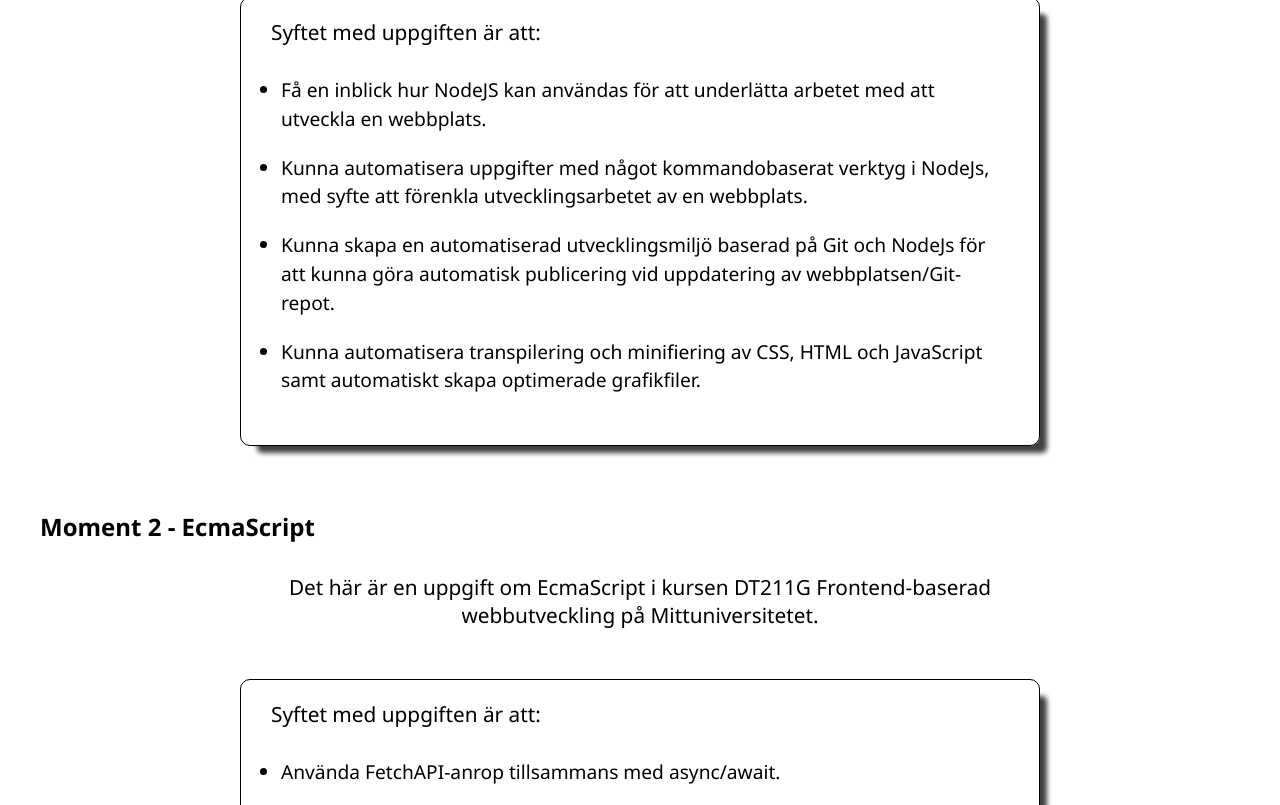
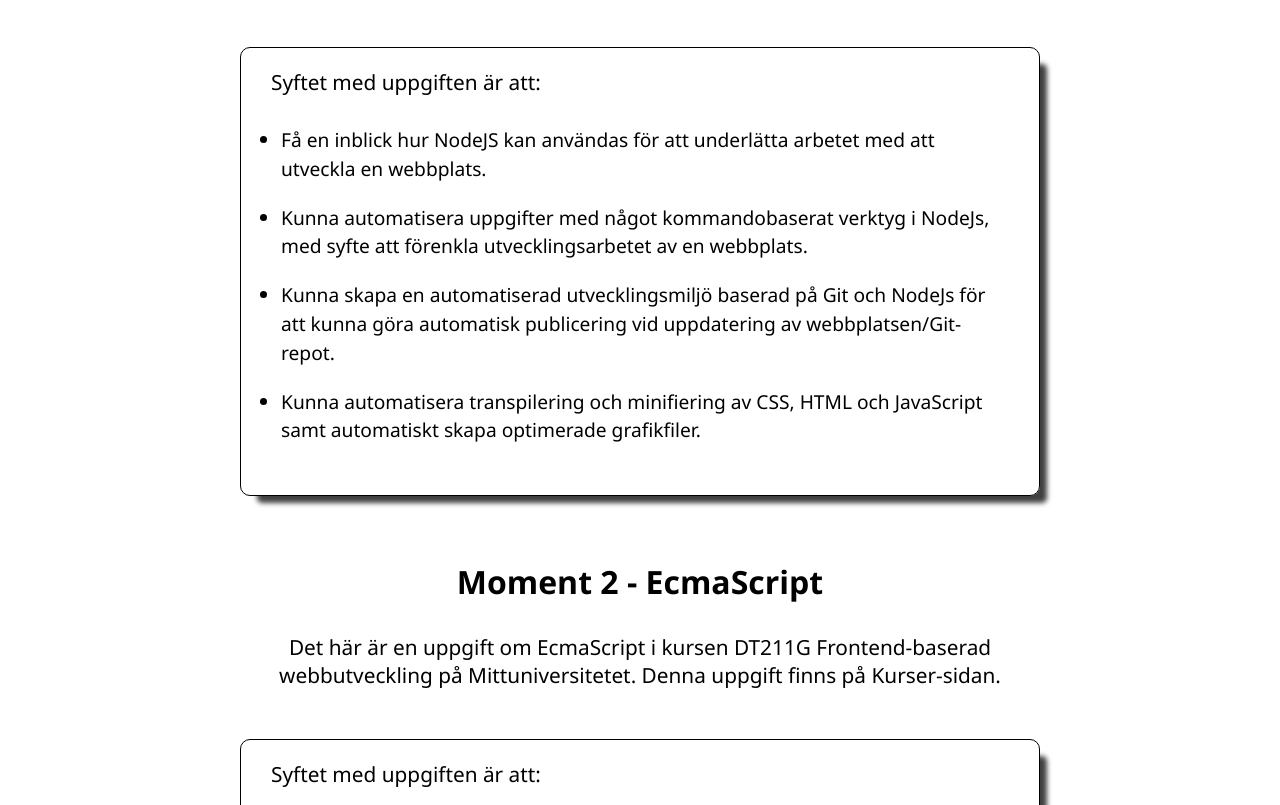
Before and after one commit to ansv88/Demowebb---Moment-1-DT211G, a website built with Parcel: page src/index.html in a window 1280 px wide. Shown: the part 324-1129 px from the top of the page. Built offline with nearby package versions, Linux system fonts and the light colour scheme.

Commit message:
justerar css för index + korrigerar länkar

```diff
--- a/src/css/style.css
+++ b/src/css/style.css
@@ -94,6 +94,12 @@ h1 {
     margin-top: 5vh;
     text-align: center;
     font-size: 2.2rem;
+}
+
+h2 {
+    margin-top: 5vh;
+    text-align: center;
+    font-size: 2rem;
 }
 
 /* Uppgiften */
--- a/src/index.html
+++ b/src/index.html
@@ -56,7 +56,7 @@
         <h2>Moment 2 - EcmaScript</h2>
         <section class="intro">
             <p>Det här är en uppgift om EcmaScript i kursen DT211G Frontend-baserad webbutveckling på
-                Mittuniversitetet.</p>
+                Mittuniversitetet. Denna uppgift finns på Kurser-sidan.</p>
         </section>
         <section class="task-list">
             <p>Syftet med uppgiften är att:</p>
```
Also changed, not shown: src/courses.html (+1 -1 lines).
